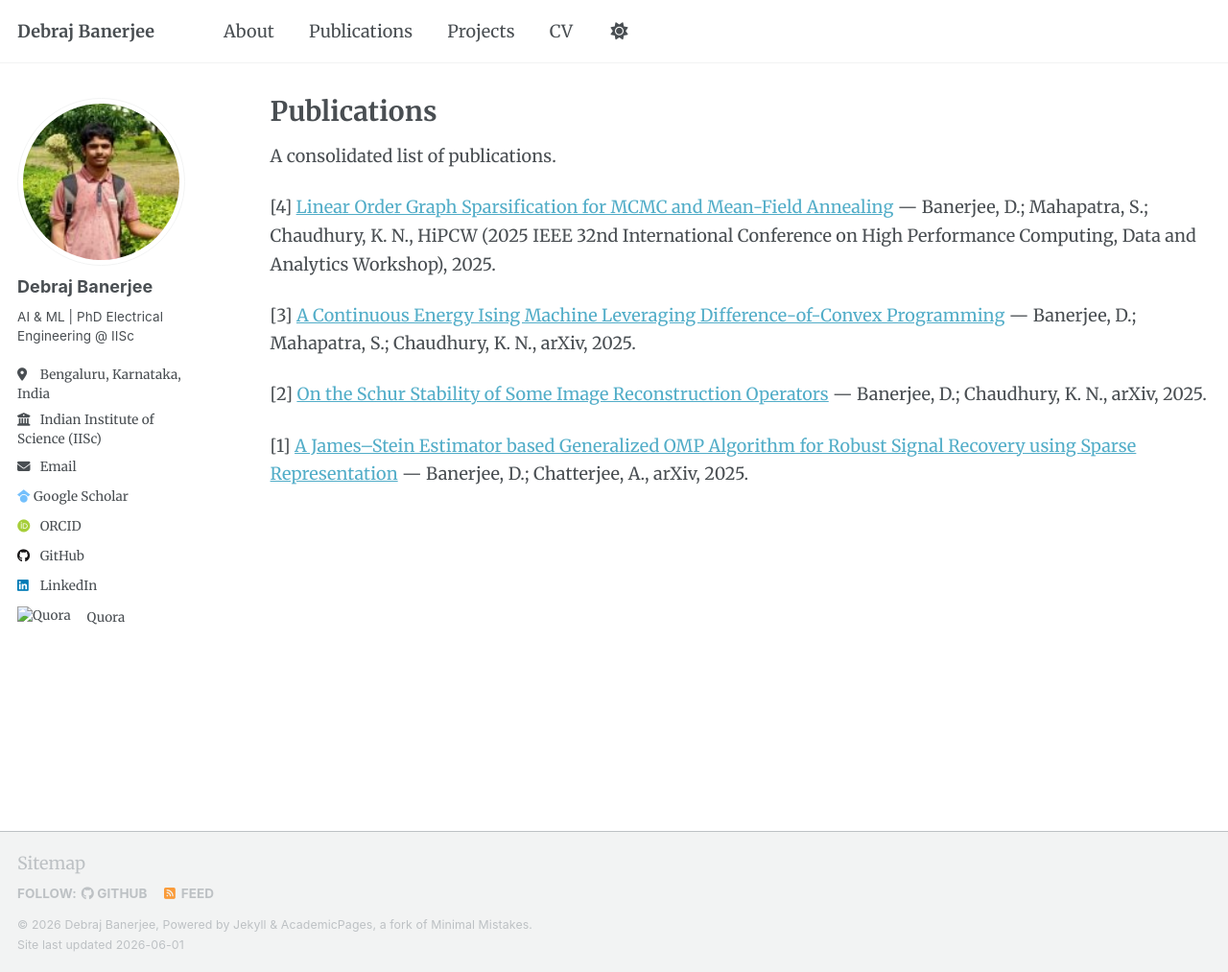
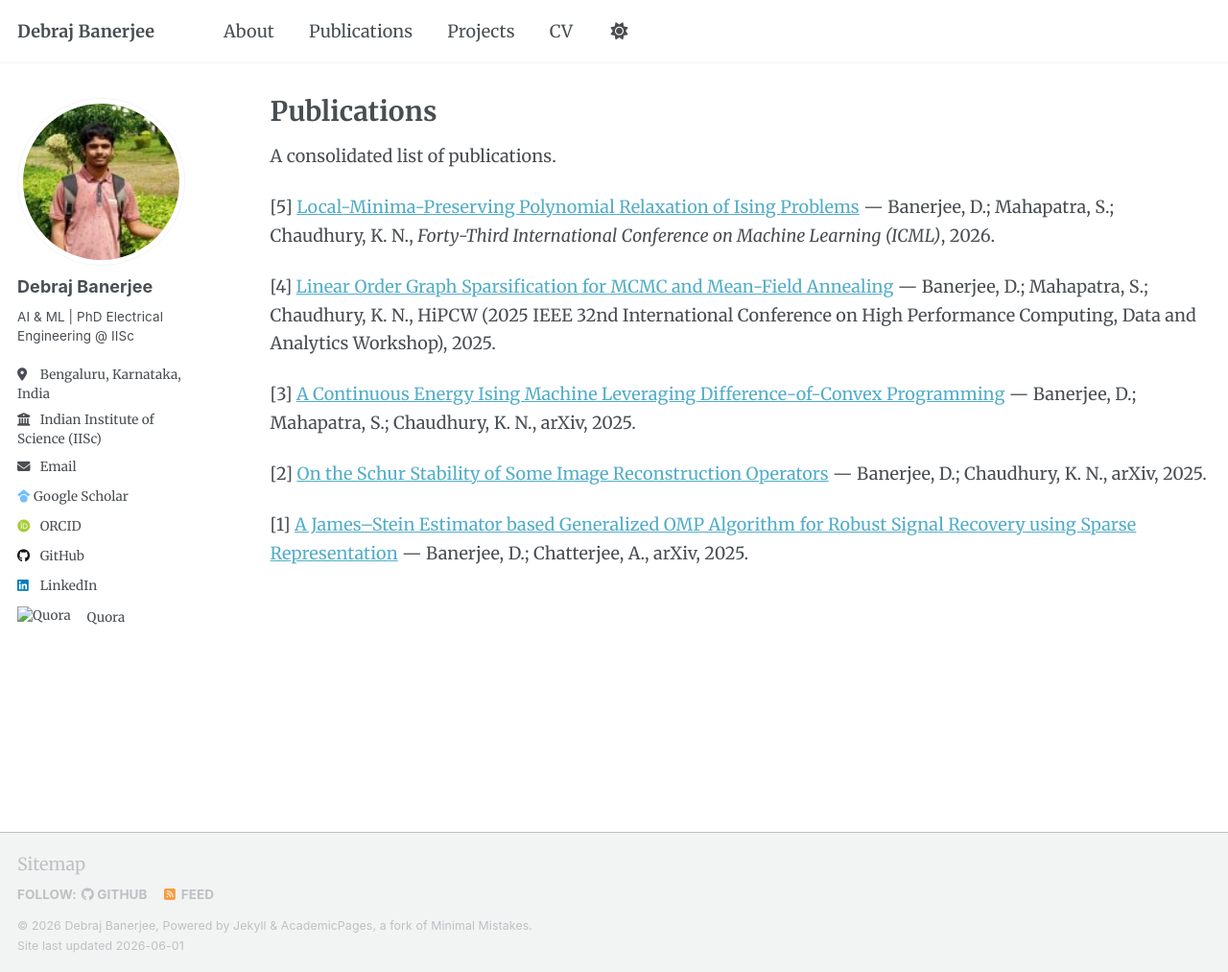
Before and after one commit to Phymath0Masics/debrajbanerjee.github.io, a Jekyll site: the page built from _pages/publications.md, in a window 1280 px wide and 1013 px high. Shown: the whole window at 96% size. Built offline with Jekyll 4.4.1, drawn with Linux system fonts in a browser that asks for light colours; some web fonts are replaced; a script that is not in the unit is left out.

Commit message:
Update publication entries and trigger deploy

```diff
--- a/_pages/publications.md
+++ b/_pages/publications.md
@@ -7,6 +7,8 @@ author_profile: true
 
 A consolidated list of publications.
 
+[5] [Local-Minima-Preserving Polynomial Relaxation of Ising Problems](https://icml.cc/virtual/2026/papers.html?search=Local-Minima-Preserving+Polynomial+Relaxation+of+Ising+Problems) — Banerjee, D.; Mahapatra, S.; Chaudhury, K. N., *Forty-Third International Conference on Machine Learning (ICML)*, 2026.
+
 [4] [Linear Order Graph Sparsification for MCMC and Mean-Field Annealing](https://ieeexplore.ieee.org/abstract/document/11459278) — Banerjee, D.; Mahapatra, S.; Chaudhury, K. N., HiPCW (2025 IEEE 32nd International Conference on High Performance Computing, Data and Analytics Workshop), 2025.
 
 [3] [A Continuous Energy Ising Machine Leveraging Difference-of-Convex Programming](https://arxiv.org/abs/2509.01928) — Banerjee, D.; Mahapatra, S.; Chaudhury, K. N., arXiv, 2025.
```
Also changed, not shown: _publications/2025-01-05-landscape-equivalence-theorem.md (+1 -1 lines).
